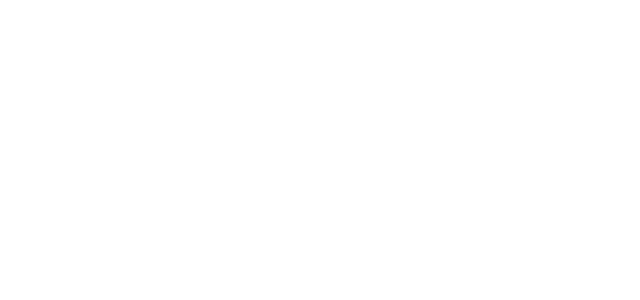
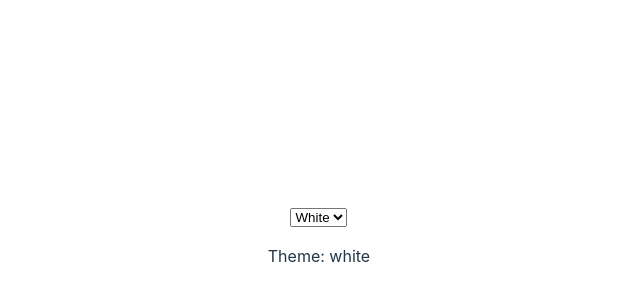
Before and after one commit to rayleigh420/ReactTS_hook, a React (Vite) app: page /context in a window 1280 px wide. Before the commit this address had no page. Shown: the part 156-456 px from the top of the page, without its empty margins (321-961 px from the left). Built offline with nearby package versions, Linux system fonts and the light colour scheme.

Commit message:
start useContext example

```diff
--- a/src/App.tsx
+++ b/src/App.tsx
@@ -6,6 +6,7 @@
 import RMemo from "./lesson2/RMemo";
 import Callback from "./lesson3/Callback";
 import Memo from "./lesson4/Memo";
+import Context from "./lesson5/Context";
 
 function App() {
   return (
@@ -16,6 +17,7 @@
         <Route path="Rmemo" element={<RMemo />} />
         <Route path="callback" element={<Callback />} />
         <Route path="memo" element={<Memo />} />
+        <Route path="context" element={<Context />} />
       </Routes>
     </div>
   );
--- a/src/components/Navigation.tsx
+++ b/src/components/Navigation.tsx
@@ -17,6 +17,9 @@
         <li>
           <Link to="/memo">useMemo</Link>
         </li>
+        <li>
+          <Link to="/context">useContext</Link>
+        </li>
       </ul>
     </div>
   );
--- /dev/null
+++ b/src/lesson5/Context.tsx
@@ -0,0 +1,23 @@
+import { useState, ChangeEvent } from "react";
+
+const Context = () => {
+  const [theme, setTheme] = useState<string>("white");
+
+  const handleChangeTheme = (e: ChangeEvent<HTMLSelectElement>) => {
+    setTheme(e.target.value as string);
+  };
+
+  return (
+    <>
+      <select value={theme} onChange={handleChangeTheme}>
+        <option value="white">White</option>
+        <option value="red">Red</option>
+        <option value="black">Black</option>
+      </select>
+
+      <p>Theme: {theme}</p>
+    </>
+  );
+};
+
+export default Context;
```
